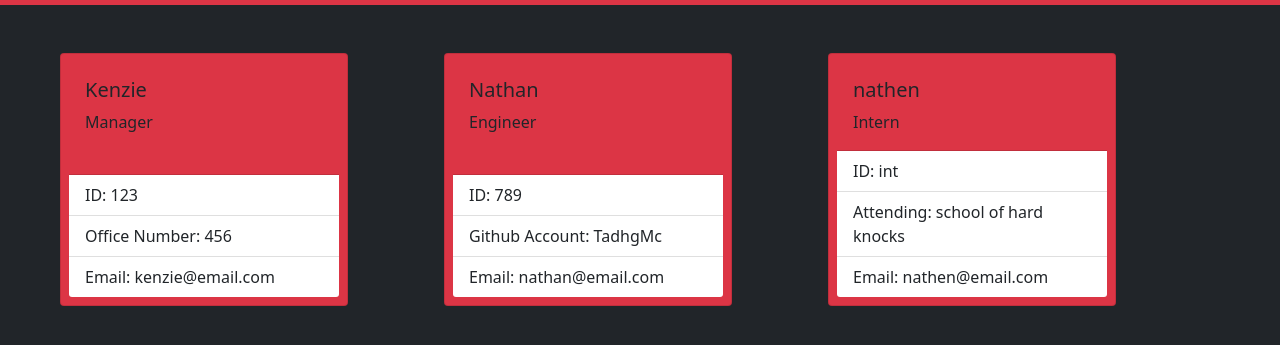
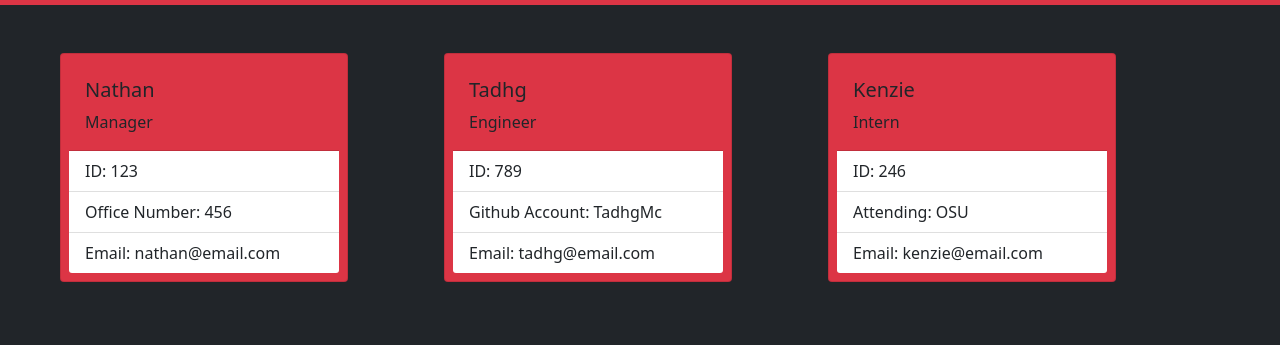
Before and after one commit to TadhgMc/team-profile-generator, a plain HTML site: page dist/TeamPage.html in a window 1280 px wide. Shown: the part 53-398 px from the top of the page. Drawn offline with nearby package versions, Linux system fonts and the light colour scheme.

```diff
--- a/dist/TeamPage.html
+++ b/dist/TeamPage.html
@@ -21,37 +21,37 @@
 
         <div class="card bg-danger m-5 p-2 rounded-2" style="width: 18rem;">
             <div class="card-body">
-                <h5 class="card-title">Kenzie</h5>
+                <h5 class="card-title">Nathan</h5>
                 <p class="card-text">Manager</p>
             </div>
                 <ul class="list-group list-group-flush">
                 <li class="list-group-item">ID: 123</li>
                 <li class="list-group-item">Office Number: 456</li>
-                <a class="list-group-item" href="mailto:kenzie@email.com" target="_blank">Email: kenzie@email.com</a>
-            </ul>
-        </div>
-
-        <div class="card bg-danger m-5 p-2 rounded-2" style="width: 18rem;">
-            <div class="card-body">
-                <h5 class="card-title">Nathan</h5>
-                <p class="card-text">Engineer</p>
-            </div>
-                <ul class="list-group list-group-flush">
-                <li class="list-group-item">ID: 789</li>
-                <a class="list-group-item" href="https://github.com/TadhgMc" target="_blank">Github Account: TadhgMc</a>
                 <a class="list-group-item" href="mailto:nathan@email.com" target="_blank">Email: nathan@email.com</a>
             </ul>
         </div>
 
         <div class="card bg-danger m-5 p-2 rounded-2" style="width: 18rem;">
             <div class="card-body">
-                <h5 class="card-title">nathen</h5>
+                <h5 class="card-title">Tadhg</h5>
+                <p class="card-text">Engineer</p>
+            </div>
+                <ul class="list-group list-group-flush">
+                <li class="list-group-item">ID: 789</li>
+                <a class="list-group-item" href="https://github.com/TadhgMc" target="_blank">Github Account: TadhgMc</a>
+                <a class="list-group-item" href="mailto:tadhg@email.com" target="_blank">Email: tadhg@email.com</a>
+            </ul>
+        </div>
+
+        <div class="card bg-danger m-5 p-2 rounded-2" style="width: 18rem;">
+            <div class="card-body">
+                <h5 class="card-title">Kenzie</h5>
                 <p class="card-text">Intern</p>
             </div>
                 <ul class="list-group list-group-flush">
-                <li class="list-group-item">ID: int</li>
-                <li class="list-group-item">Attending: school of hard knocks</li>
-                <a class="list-group-item" href="mailto:nathen@email.com" target="_blank">Email: nathen@email.com</a>
+                <li class="list-group-item">ID: 246</li>
+                <li class="list-group-item">Attending: OSU</li>
+                <a class="list-group-item" href="mailto:kenzie@email.com" target="_blank">Email: kenzie@email.com</a>
             </ul>
         </div>
 
```
Also changed, not shown: README.md, assets/Capture.PNG (added).
